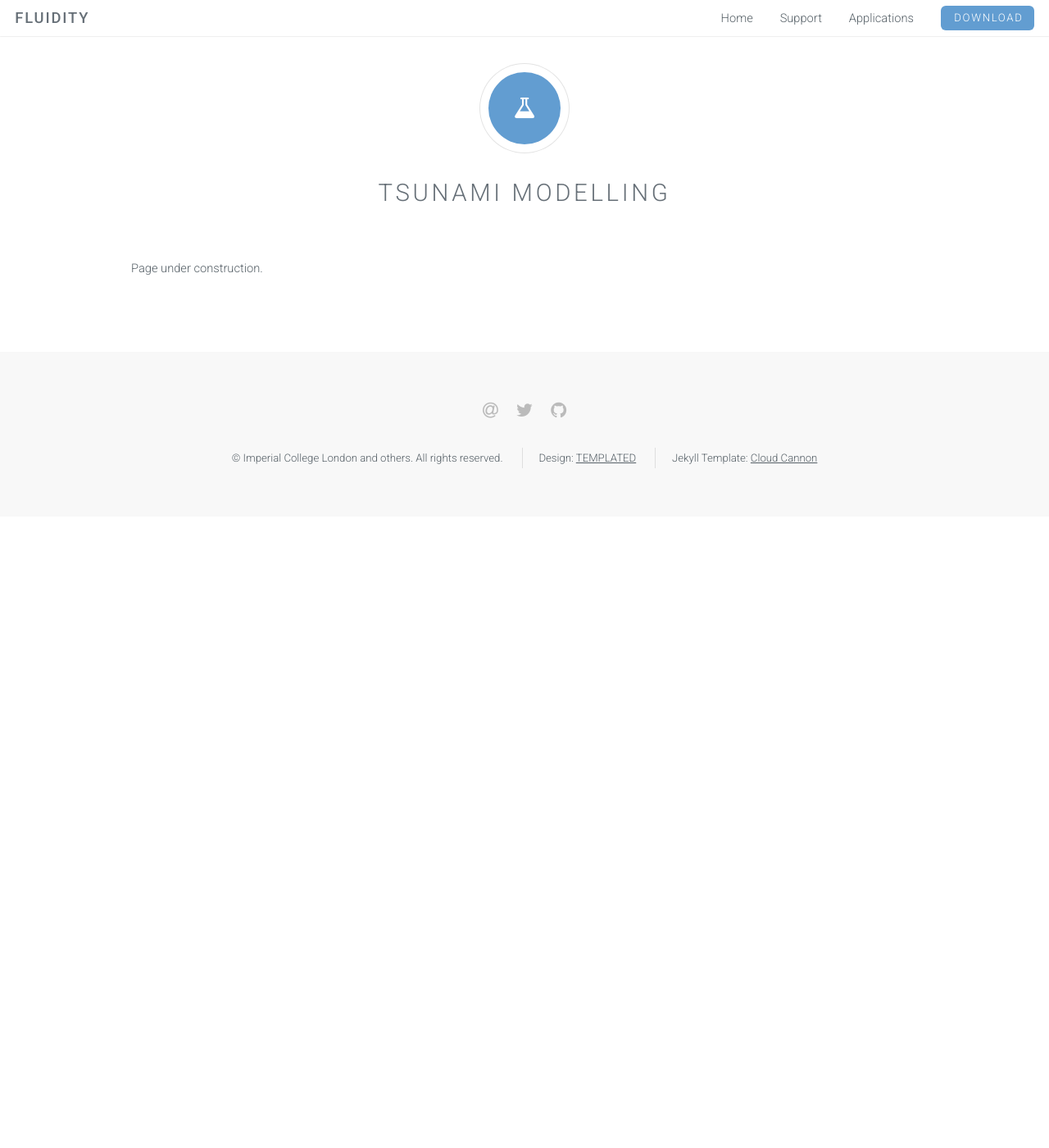
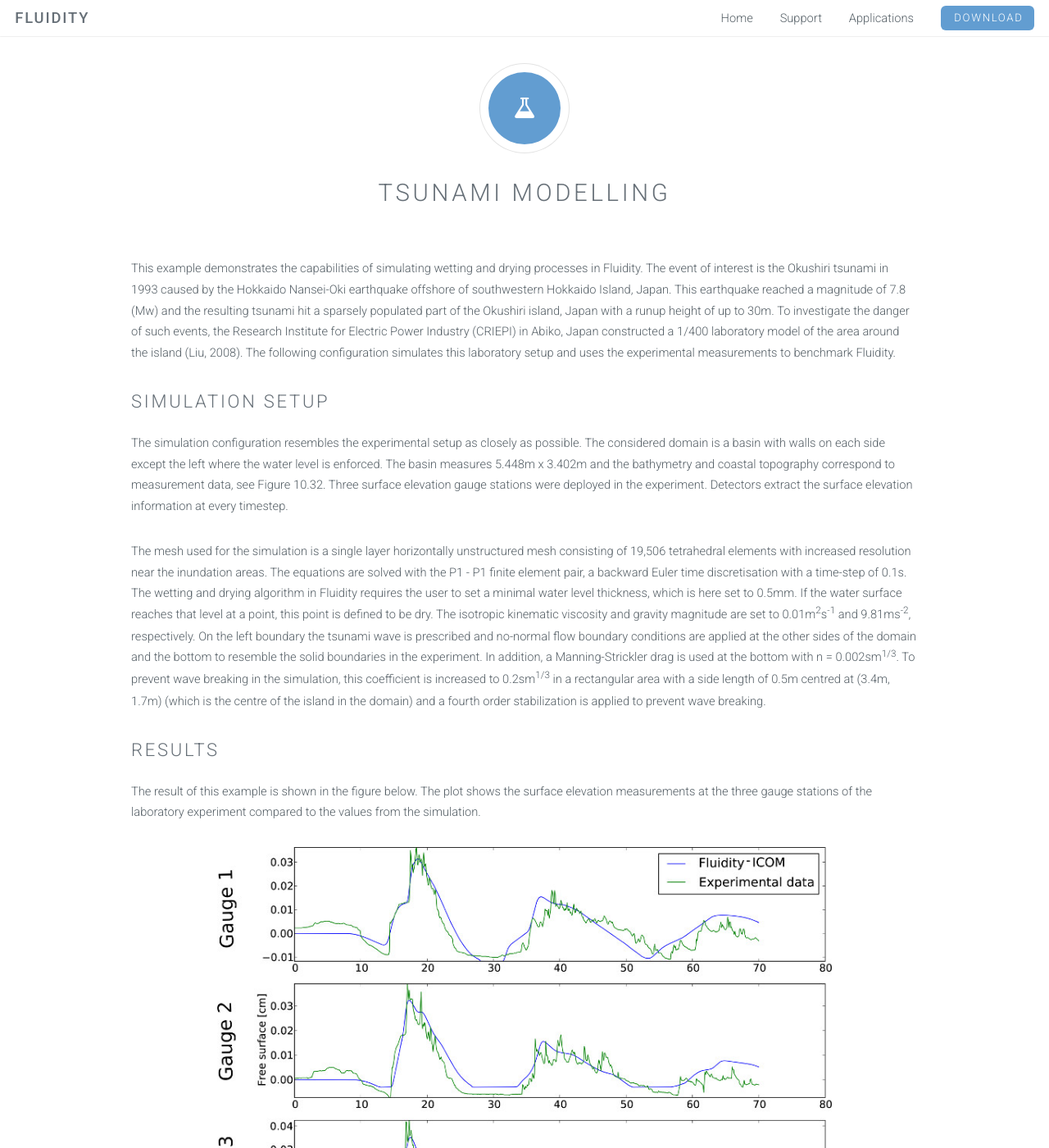
Before and after one commit to FluidityProject/fluidityproject.github.com, a Jekyll site: the page built from applications/tsunami-modelling.html, in a window 1280 px wide and 1400 px high. Shown: the whole window at 82% size. Built offline with Jekyll 4.4.1, drawn with Linux system fonts in a browser that asks for light colours; some of the changed text lies outside the part shown.

Commit message:
Added tsunami modelling work from the Fluidity user manual.

```diff
--- a/applications/tsunami-modelling.html
+++ b/applications/tsunami-modelling.html
@@ -11,6 +11,30 @@ layout: default
 
     <!-- Overview -->
     <div class="container">
-        <p>Page under construction.</p>
+        <p>This example demonstrates the capabilities of simulating wetting and drying processes in Fluidity. The event of interest is the Okushiri tsunami in 1993 caused by the Hokkaido Nansei-Oki earthquake offshore of southwestern Hokkaido Island, Japan. This earthquake reached a magnitude of 7.8 (Mw) and the resulting tsunami hit a sparsely populated part of the Okushiri island, Japan with a runup height of up to 30m. To investigate the danger of such events, the Research Institute for Electric Power Industry (CRIEPI) in Abiko, Japan constructed a 1/400 laboratory model of the area around the island (Liu, 2008). The following configuration simulates this laboratory setup and uses the experimental measurements to benchmark Fluidity.</p>
+
+        <h2>Simulation setup</h2>
+        <p>The simulation configuration resembles the experimental setup as closely as possible. The considered domain is a basin with walls on each side except the left where the water level is enforced. The basin measures 5.448m x  3.402m and the bathymetry and coastal topography correspond to measurement data, see Figure 10.32. Three surface elevation gauge stations were deployed in the experiment. Detectors extract the surface elevation information at every timestep.</p>
+
+        <p>The mesh used for the simulation is a single layer horizontally unstructured mesh consisting of 19,506 tetrahedral elements with increased resolution near the inundation areas. The equations are solved with the P1 - P1 finite element pair, a backward Euler time discretisation with a time-step of 0.1s. The wetting and drying algorithm in Fluidity requires the user to set a minimal water level thickness, which is here set to 0.5mm. If the water surface reaches that level at a point, this point is defined to be dry. The isotropic kinematic viscosity and gravity magnitude are set to 0.01m<sup>2</sup>s<sup>-1</sup> and 9.81ms<sup>-2</sup>, respectively. On the left boundary the tsunami wave is prescribed and no-normal flow boundary conditions are applied at the other sides of the domain and the bottom to resemble the solid boundaries in the experiment. In addition, a Manning-Strickler drag is used at the bottom with n = 0.002sm<sup>1/3</sup>. To prevent wave breaking in the simulation, this coefficient is increased to 0.2sm<sup>1/3</sup> in a rectangular area with a side length of 0.5m centred at (3.4m, 1.7m) (which is the centre of the island in the domain) and a fourth order stabilization is applied to prevent wave breaking.</p>
+
+        <h2>Results</h2>
+        <p>The result of this example is shown in the figure below. The plot shows the surface elevation measurements at the three gauge stations of the laboratory experiment compared to the values from the simulation.</p>
+
+        <p>
+        <center>
+        <img height="500px" src="images/tsunami-modelling-MonaiValley_C_p1p1.jpg" alt="" /><br>
+        <i>The numerical and experimental results at "Gauge 1" (top), "Gauge 2" (middle) and "Gauge 3" (bottom) in the domain.</i>
+        </center>
+        </p>
+
+    </div>
+
+    <div class="container">
+        <h2>References</h2>
+
+        <ul>
+         <li>P.L.F. Liu (2008). <b>Advanced numerical models for simulating tsunami waves and runup</b>, volume 10. World Scientific Pub Co Inc.</a></li>
+        </ul>
     </div>
 </section>
```
Also changed, not shown: applications/images/tsunami-modelling-MonaiValley_C_p1p1.jpg (added).
